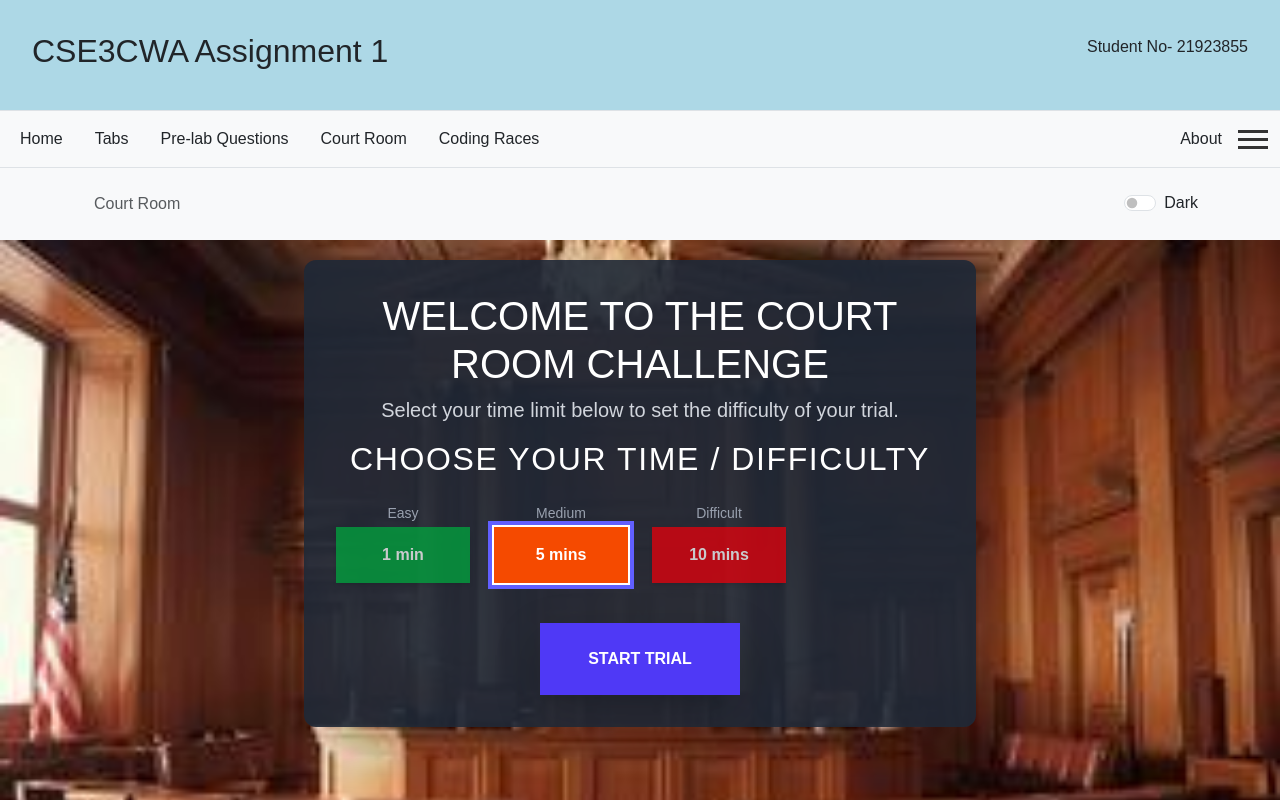
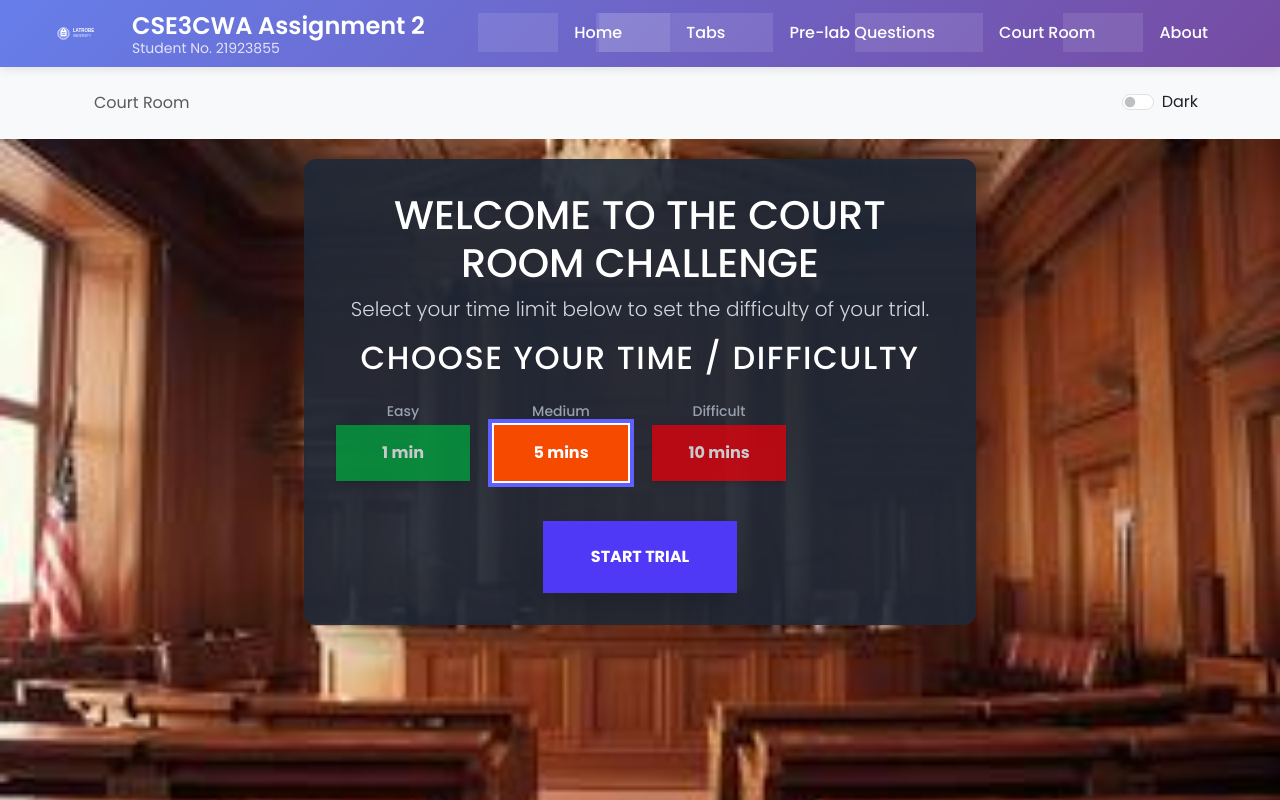
Before and after one commit to melisha-stha/cwa-asn1, a Next.js app: page /court-room in a window 1280 px wide. Shown: the top 800 px of the page. Built offline with nearby package versions, Linux system fonts and the light colour scheme.

Commit message:
fix the theme button

```diff
--- a/app/components/hamburgerMenu.tsx
+++ b/app/components/hamburgerMenu.tsx
@@ -23,11 +23,10 @@ const HamburgerMenu = () => {
       <nav className={isOpen ? styles.menuOpen : styles.menu}>
         <ul>
           <li><a href="/">Home</a></li>
-          <li><a href="/about">About</a></li>
           <li><a href="/tabs">Tabs</a></li>
           <li><a href="/prelab-qns">Pre-lab Questions</a></li>
           <li><a href="/court-room">Court Room</a></li>
-          <li><a href="/coding-races">Coding Races</a></li>
+          <li><a href="/about">About</a></li>
         </ul>
       </nav>
     </div>
--- /dev/null
+++ b/app/components/navbar.module.css
@@ -0,0 +1,242 @@
+.navbar {
+  background: linear-gradient(135deg, #667eea 0%, #764ba2 100%);
+  box-shadow: 0 2px 10px rgba(0, 0, 0, 0.1);
+  position: sticky;
+  top: 0;
+  z-index: 1000;
+  padding: 0.75rem 0;
+}
+
+.navContainer {
+  max-width: 1200px;
+  margin: 0 auto;
+  padding: 0 1rem;
+  display: flex;
+  justify-content: space-between;
+  align-items: center;
+}
+
+.navLeft {
+  display: flex;
+  align-items: center;
+}
+
+.logoContainer {
+  display: flex;
+  align-items: center;
+  gap: 1rem;
+}
+
+.logo {
+  transition: transform 0.3s ease;
+}
+
+.logo:hover {
+  transform: scale(1.05);
+}
+
+.titleContainer {
+  display: flex;
+  flex-direction: column;
+}
+
+.title {
+  font-family: 'Poppins', sans-serif;
+  font-size: 1.5rem;
+  font-weight: 600;
+  color: white;
+  margin: 0;
+  line-height: 1.2;
+}
+
+.studentNo {
+  font-family: 'Poppins', sans-serif;
+  font-size: 0.875rem;
+  font-weight: 400;
+  color: rgba(255, 255, 255, 0.8);
+  margin: 0;
+  line-height: 1;
+}
+
+.navRight {
+  display: flex;
+  align-items: center;
+}
+
+.navLinks {
+  display: flex;
+  list-style: none;
+  margin: 0;
+  padding: 0;
+  gap: 2rem;
+}
+
+.navLink {
+  font-family: 'Poppins', sans-serif;
+  font-size: 1rem;
+  font-weight: 500;
+  color: white;
+  text-decoration: none;
+  padding: 0.5rem 1rem;
+  border-radius: 25px;
+  transition: all 0.3s ease;
+  position: relative;
+  overflow: hidden;
+}
+
+.navLink::before {
+  content: '';
+  position: absolute;
+  top: 0;
+  left: -100%;
+  width: 100%;
+  height: 100%;
+  background: rgba(255, 255, 255, 0.1);
+  transition: left 0.3s ease;
+  z-index: -1;
+}
+
+.navLink:hover::before {
+  left: 0;
+}
+
+.navLink:hover {
+  color: white;
+  background: rgba(255, 255, 255, 0.15);
+  transform: translateY(-2px);
+  box-shadow: 0 4px 8px rgba(0, 0, 0, 0.2);
+}
+
+.hamburgerContainer {
+  position: relative;
+  display: none;
+}
+
+.hamburger {
+  display: flex;
+  flex-direction: column;
+  justify-content: space-around;
+  width: 30px;
+  height: 25px;
+  cursor: pointer;
+  z-index: 1001;
+}
+
+.bar {
+  height: 3px;
+  width: 100%;
+  background-color: white;
+  transition: all 0.3s ease;
+  border-radius: 2px;
+}
+
+.open1 {
+  transform: rotate(45deg) translate(5px, 5px);
+}
+
+.open2 {
+  opacity: 0;
+}
+
+.open3 {
+  transform: rotate(-45deg) translate(5px, -5px);
+}
+
+.mobileMenu {
+  display: none;
+}
+
+.mobileMenuOpen {
+  display: block;
+  position: absolute;
+  top: 35px;
+  right: 0;
+  width: 250px;
+  background: white;
+  border-radius: 12px;
+  padding: 1rem 0;
+  box-shadow: 0 10px 30px rgba(0, 0, 0, 0.2);
+  z-index: 1000;
+  animation: slideDown 0.3s ease;
+}
+
+@keyframes slideDown {
+  from {
+    opacity: 0;
+    transform: translateY(-10px);
+  }
+  to {
+    opacity: 1;
+    transform: translateY(0);
+  }
+}
+
+.mobileMenuOpen ul {
+  list-style: none;
+  padding: 0;
+  margin: 0;
+}
+
+.mobileMenuOpen li {
+  margin: 0;
+}
+
+.mobileMenuOpen a {
+  display: block;
+  padding: 0.75rem 1.5rem;
+  text-decoration: none;
+  color: #333;
+  font-family: 'Poppins', sans-serif;
+  font-weight: 500;
+  transition: all 0.2s ease;
+  border-radius: 8px;
+  margin: 0 0.5rem;
+}
+
+.mobileMenuOpen a:hover {
+  color: #667eea;
+  background: rgba(102, 126, 234, 0.1);
+  transform: translateX(5px);
+}
+
+/* Responsive Design */
+@media (max-width: 768px) {
+  .navLinks {
+    display: none;
+  }
+
+  .hamburgerContainer {
+    display: block;
+  }
+
+  .title {
+    font-size: 1.25rem;
+  }
+
+  .studentNo {
+    font-size: 0.75rem;
+  }
+
+  .navContainer {
+    padding: 0 0.75rem;
+  }
+}
+
+@media (max-width: 480px) {
+  .title {
+    font-size: 1rem;
+  }
+
+  .studentNo {
+    font-size: 0.7rem;
+  }
+
+  .logoContainer {
+    gap: 0.75rem;
+  }
+
+  .logo {
+    width: 40px;
+    height: 32px;
+  }
+}
--- /dev/null
+++ b/app/components/navbar.tsx
@@ -0,0 +1,68 @@
+'use client'
+import { useState } from 'react';
+import Image from 'next/image';
+import styles from './navbar.module.css';
+
+const Navbar = () => {
+  const [isMenuOpen, setIsMenuOpen] = useState(false);
+
+  const toggleMenu = () => {
+    setIsMenuOpen(!isMenuOpen);
+  };
+
+  return (
+    <nav className={styles.navbar}>
+      <div className={styles.navContainer}>
+        {/* Left side - Logo and Title */}
+        <div className={styles.navLeft}>
+          <div className={styles.logoContainer}>
+            <Image
+              src="/latrobe-logo.svg"
+              alt="Latrobe University Logo"
+              width={60}
+              height={45}
+              className={styles.logo}
+            />
+            <div className={styles.titleContainer}>
+              <h1 className={styles.title}>CSE3CWA Assignment 2</h1>
+              <p className={styles.studentNo}>Student No. 21923855</p>
+            </div>
+          </div>
+        </div>
+
+        {/* Right side - Desktop Navigation */}
+        <div className={styles.navRight}>
+          <ul className={styles.navLinks}>
+            <li><a href="/" className={styles.navLink}>Home</a></li>
+            <li><a href="/tabs" className={styles.navLink}>Tabs</a></li>
+            <li><a href="/prelab-qns" className={styles.navLink}>Pre-lab Questions</a></li>
+            <li><a href="/court-room" className={styles.navLink}>Court Room</a></li>
+            <li><a href="/about" className={styles.navLink}>About</a></li>
+          </ul>
+
+          {/* Hamburger Menu - Only visible on mobile */}
+          <div className={styles.hamburgerContainer}>
+            <div className={styles.hamburger} onClick={toggleMenu}>
+              <div className={`${styles.bar} ${isMenuOpen ? styles.open1 : ''}`}></div>
+              <div className={`${styles.bar} ${isMenuOpen ? styles.open2 : ''}`}></div>
+              <div className={`${styles.bar} ${isMenuOpen ? styles.open3 : ''}`}></div>
+            </div>
+
+            {/* Mobile Menu */}
+            <nav className={isMenuOpen ? styles.mobileMenuOpen : styles.mobileMenu}>
+              <ul>
+                <li><a href="/" onClick={() => setIsMenuOpen(false)}>Home</a></li>
+                <li><a href="/tabs" onClick={() => setIsMenuOpen(false)}>Tabs</a></li>
+                <li><a href="/prelab-qns" onClick={() => setIsMenuOpen(false)}>Pre-lab Questions</a></li>
+                <li><a href="/court-room" onClick={() => setIsMenuOpen(false)}>Court Room</a></li>
+                <li><a href="/about" onClick={() => setIsMenuOpen(false)}>About</a></li>
+              </ul>
+            </nav>
+          </div>
+        </div>
+      </div>
+    </nav>
+  );
+};
+
+export default Navbar;
--- a/app/globals.css
+++ b/app/globals.css
@@ -1,3 +1,4 @@
+@import url('https://fonts.googleapis.com/css2?family=Poppins:wght@300;400;500;600;700&display=swap');
 @import "tailwindcss";
 
 :root {
@@ -22,7 +23,7 @@
 body {
   background: var(--background);
   color: var(--foreground);
-  font-family: Arial, Helvetica, sans-serif;
+  font-family: 'Poppins', Arial, Helvetica, sans-serif;
 }
 
 body.bg-dark nav[aria-label="breadcrumb"] .breadcrumb .breadcrumb-item,
--- a/app/layout.tsx
+++ b/app/layout.tsx
@@ -1,13 +1,13 @@
 import type { Metadata } from "next";
 import "bootstrap/dist/css/bootstrap.min.css";
 import "./globals.css";
-import HamburgerMenu from "./components/hamburgerMenu";
+import Navbar from "./components/navbar";
 import Breadcrumbs from "./components/breadcrumbs";
 import Theme from "./components/theme"
 
 export const metadata: Metadata = {
   title: "CSE3CWA",
-  description: "Assignment 1",
+  description: "Assignment 2",
 };
 
 export default function RootLayout({
@@ -18,48 +18,9 @@ export default function RootLayout({
   return (
     <html lang="en">
       <body>
-        <header
-          style={{
-            backgroundColor: "lightblue",
-            padding: "2rem",
-            display: "flex",
-            justifyContent: "space-between",
-            alignItems: "center",
-          }}
-        >
-          <h2>CSE3CWA Assignment 1</h2>
-          <p>Student No- 21923855</p>
-        </header>
+        <Navbar />
 
-        <nav className="navbar navbar-expand-lg navbar-light bg-light border-top border-bottom">
-          <div className="container-fluid d-flex justify-content-between">
-            <ul className="navbar-nav flex-row">
-              <li className="nav-item me-3">
-                <a className="nav-link text-dark link-primary" href="/">Home</a>
-              </li>
-              <li className="nav-item me-3">
-                <a className="nav-link text-dark link-primary" href="/tabs">Tabs</a>
-              </li>
-              <li className="nav-item me-3">
-                <a className="nav-link text-dark link-primary" href="/prelab-qns">Pre-lab Questions</a>
-              </li>
-              <li className="nav-item me-3">
-                <a className="nav-link text-dark link-primary" href="/court-room">Court Room</a>
-              </li>
-              <li className="nav-item me-3">
-                <a className="nav-link text-dark link-primary" href="/coding-races">Coding Races</a>
-              </li>
-            </ul>
-
-            <div className="d-flex align-items-center gap-3">
-              <a className="nav-link text-dark link-primary" href="/about">About</a>
-              <HamburgerMenu />
-
-            </div>
-          </div>
-        </nav>
-
-        <div className="container my-2">
+        <div className="container my-2" style={{ fontFamily: 'Poppins, sans-serif' }}>
           <div className="d-flex justify-content-between align-items-center">
             <Breadcrumbs />
             <Theme />
@@ -68,8 +29,8 @@ export default function RootLayout({
 
         {children}
 
-        <footer className="bg-secondary text-white text-center py-3">
-          <p>Copyright © 2025 | Melisha Shrestha 21923855 | August 27 2025 |</p>
+        <footer className="bg-secondary text-white text-center py-3" style={{ fontFamily: 'Poppins, sans-serif' }}>
+          <p>Copyright © 2025 | Melisha Shrestha 21923855 | October 22 2025 |</p>
         </footer>
 
       </body>
```
Also changed, not shown: public/latrobe-logo.svg (added).
